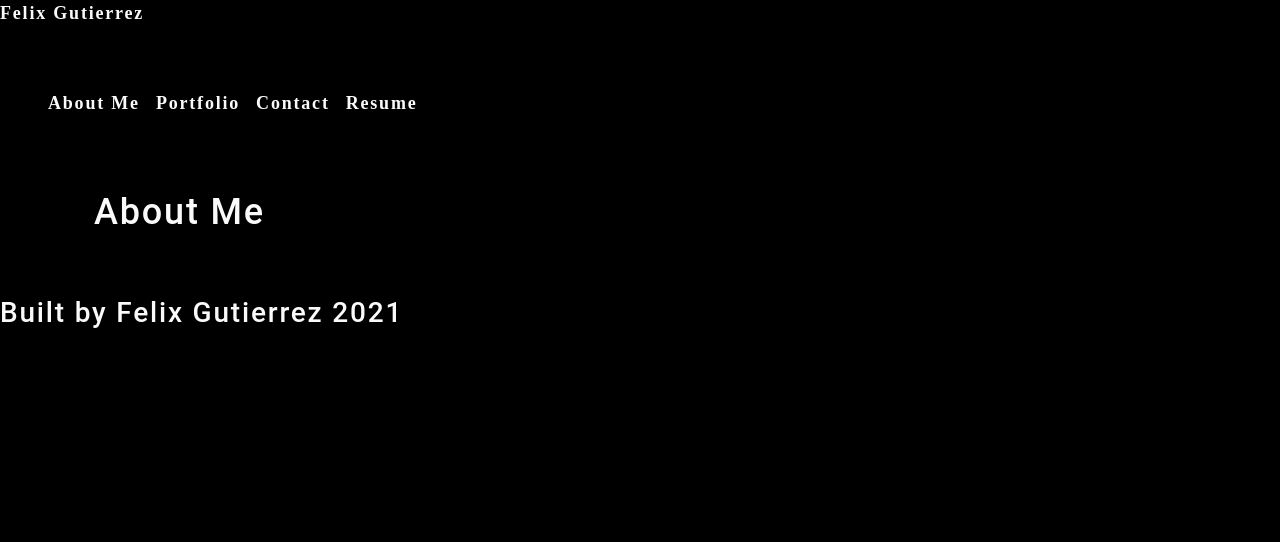
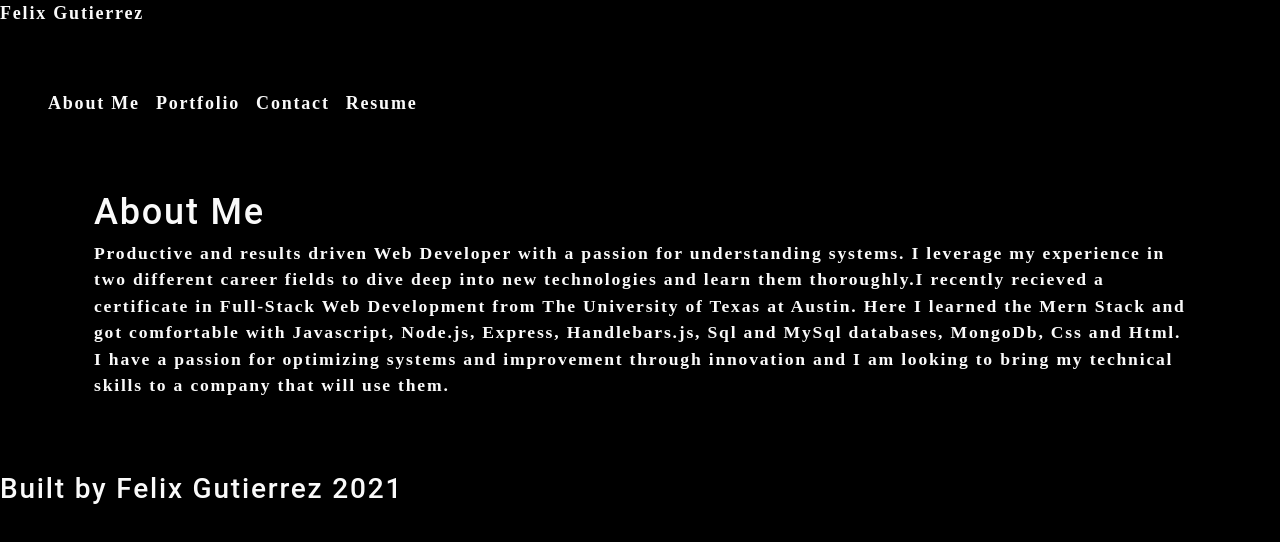
Before and after one commit to fgutierrez2191/dev-portfolio, a React (Create React App) app: page / in a window 1280 px wide. Shown: the top 542 px of the page. Built offline with nearby package versions, Linux system fonts and the light colour scheme.

Commit message:
added personal brand statement

```diff
--- a/src/components/About/index.js
+++ b/src/components/About/index.js
@@ -4,6 +4,7 @@ function About() {
     return (
       <section>
         <h1 id="about">About Me</h1>
+        <p>Productive and results driven Web Developer with a passion for understanding systems. I leverage my experience in two different career fields to dive deep into new technologies and learn them thoroughly.I recently recieved a certificate in Full-Stack Web Development from The University of Texas at Austin. Here I learned the Mern Stack and got comfortable with Javascript, Node.js, Express, Handlebars.js, Sql and MySql databases, MongoDb, Css and Html. I have a passion for optimizing systems and improvement through innovation and I am looking to bring my technical skills to a company that will use them. </p>
       </section>
     );
   }
```
